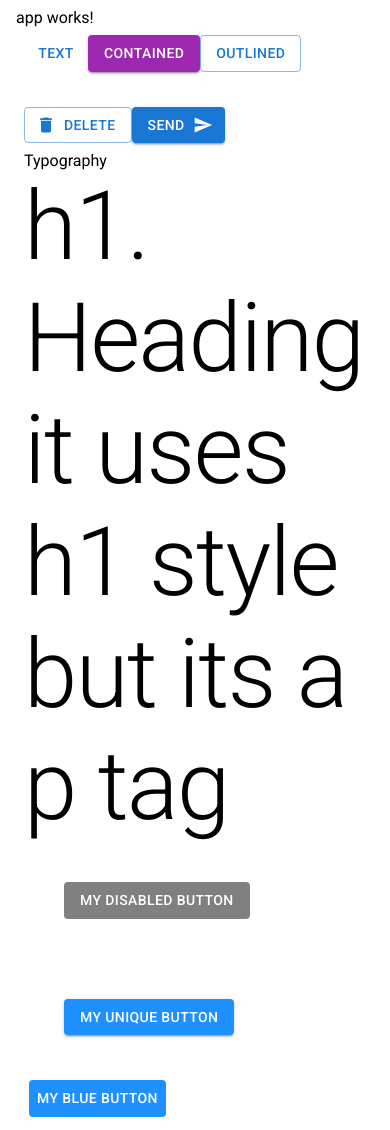
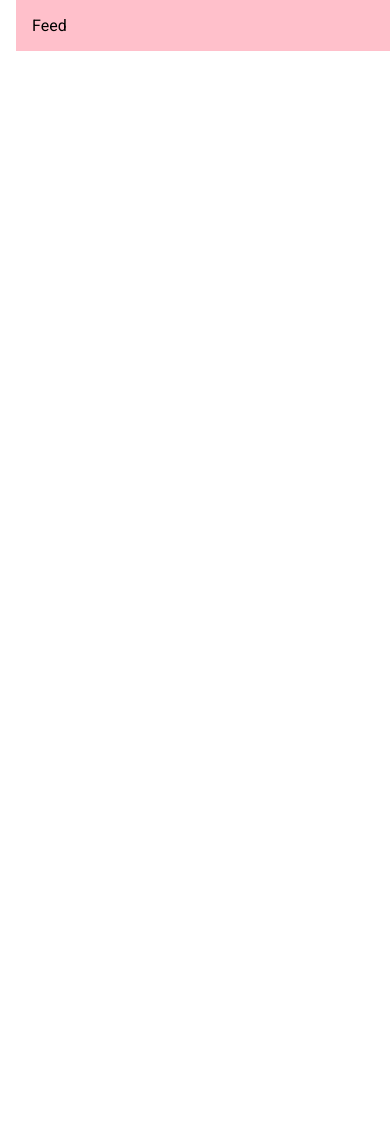
Before and after one commit to shivrajpro/material-ui-demo, a React (Create React App) app: page / in a window 390 px wide. After the commit the page ends 844 px from the top, so only its background shows below. Built offline with nearby package versions, Linux system fonts and the light colour scheme.

Commit message:
create breakpoints to show feed only in extra small devices

```diff
--- a/src/App.css
+++ b/src/App.css
@@ -3,7 +3,3 @@
   padding: 0;
   box-sizing: border-box;
 }
-
-div {
-  margin: 8px;
-}
--- a/src/App.js
+++ b/src/App.js
@@ -1,88 +1,21 @@
-import DeleteIcon from "@mui/icons-material/Delete";
-import SendIcon from "@mui/icons-material/Send";
-import { Button, styled } from "@mui/material";
-import { Typography } from "@mui/material";
+import { Box, Stack } from "@mui/material";
 import "./App.css";
-import { theme } from "./theme";
+import Feed from "./components/Feed";
+import Rightbar from "./components/Rightbar";
+import Sidebar from "./components/Sidebar";
 
 function App() {
-  const BlueButton = styled(Button)(({ theme }) => ({
-    backgroundColor: "dodgerblue",
-    color: "white",
-    margin: 5,
-    "&:hover": {
-      backgroundColor: "skyblue",
-    },
-    "&:disabled": {
-      backgroundColor: "gray",
-      color: "white",
-    },
-  }));
   return (
     <div>
-      <p>app works!</p>
-      <div>
-        <Button variant="text">text</Button>
-        <Button variant="contained" color="secondary">
-          contained
-        </Button>
-        <Button variant="outlined">outlined</Button>
-      </div>
-      <br />
-      <div>
-        <Button variant="outlined" startIcon={<DeleteIcon />}>
-          Delete
-        </Button>
-        <Button variant="contained" endIcon={<SendIcon />}>
-          Send
-        </Button>
-      </div>
-      <div>
-        <p>Typography</p>
-        <Typography variant="h1" component="h1">
-          h1. Heading
-        </Typography>
-        <Typography variant="h1" component="p">
-          it uses h1 style but its a p tag
-        </Typography>
-
-        <Button
-          variant="contained"
-          disabled
-          sx={{
-            backgroundColor: "dodgerblue",
-            color: "white",
-            margin: 5,
-            "&:hover": {
-              backgroundColor: "skyblue",
-            },
-            "&:disabled": {
-              backgroundColor: "gray",
-              color: "white",
-            },
-          }}
-        >
-          my disabled button
-        </Button>
-        <Button
-          variant="contained"
-          sx={{
-            backgroundColor: "dodgerblue",
-            color: "white",
-            margin: 5,
-            "&:hover": {
-              backgroundColor: "skyblue",
-            },
-            "&:disabled": {
-              backgroundColor: "gray",
-              color: "white",
-            },
-          }}
-        >
-          my unique button
-        </Button>
-        <BlueButton>my blue button</BlueButton>
-      </div>
+      {/* <p>app works!</p> */}
+      <Box>
+      {/* navbar */}
+      <Stack direction="row" spacing={2} justifyContent="space-between" >
+        <Sidebar />
+        <Feed />
+        <Rightbar />
+      </Stack>
+      </Box>
     </div>
   );
 }
--- /dev/null
+++ b/src/components/Feed.jsx
@@ -0,0 +1,9 @@
+import { Box } from "@mui/material";
+import React from "react";
+
+const Feed = () => {
+  return <Box bgcolor="pink" flex={4} p={2}
+  >Feed</Box>;
+};
+
+export default Feed;
--- /dev/null
+++ b/src/components/Rightbar.jsx
@@ -0,0 +1,19 @@
+import { Box } from "@mui/material";
+import React from "react";
+
+const Rightbar = () => {
+  return (
+    <Box bgcolor="lightcoral" flex={2} p={2}
+    sx={{
+      display: {
+        xs: "none",
+        sm: "block",
+      },
+    }}
+    >
+      Rightbar
+    </Box>
+  );
+};
+
+export default Rightbar;
--- /dev/null
+++ b/src/components/Sidebar.jsx
@@ -0,0 +1,22 @@
+import { Box } from "@mui/material";
+import React from "react";
+
+const Sidebar = () => {
+  return (
+    <Box
+      bgcolor="skyblue"
+      flex={1}
+      p={2}
+      sx={{
+        display: {
+          xs: "none",
+          sm: "block",
+        },
+      }}
+    >
+      Sidebar
+    </Box>
+  );
+};
+
+export default Sidebar;
--- a/src/index.js
+++ b/src/index.js
@@ -1,10 +1,8 @@
 import React from "react";
 import ReactDOM from "react-dom/client";
+import App from "./App";
 import "./index.css";
-import App from "./App";
 import reportWebVitals from "./reportWebVitals";
-import { ThemeProvider } from "@mui/material";
-import { theme } from "./theme";
 
 const root = ReactDOM.createRoot(document.getElementById("root"));
 root.render(
```
Also changed, not shown: src/components/Navbar.jsx (added, +9 -0 lines).
